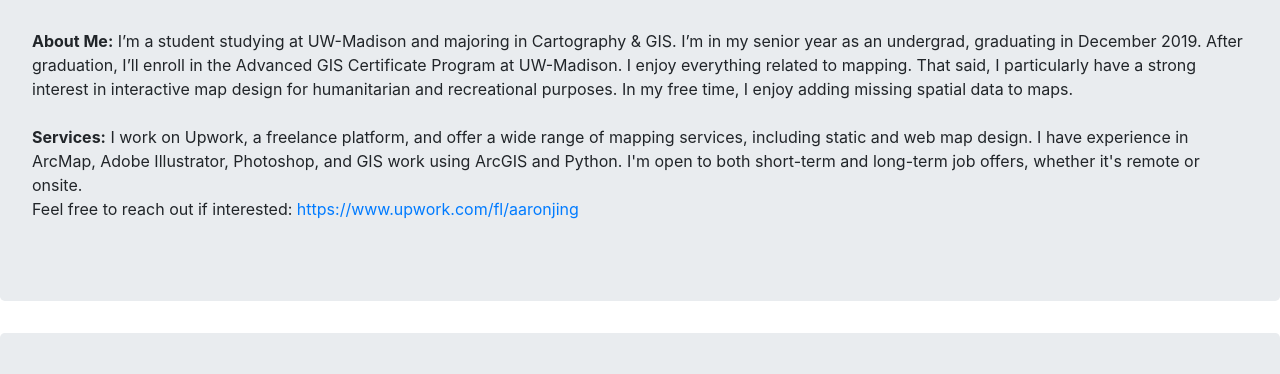
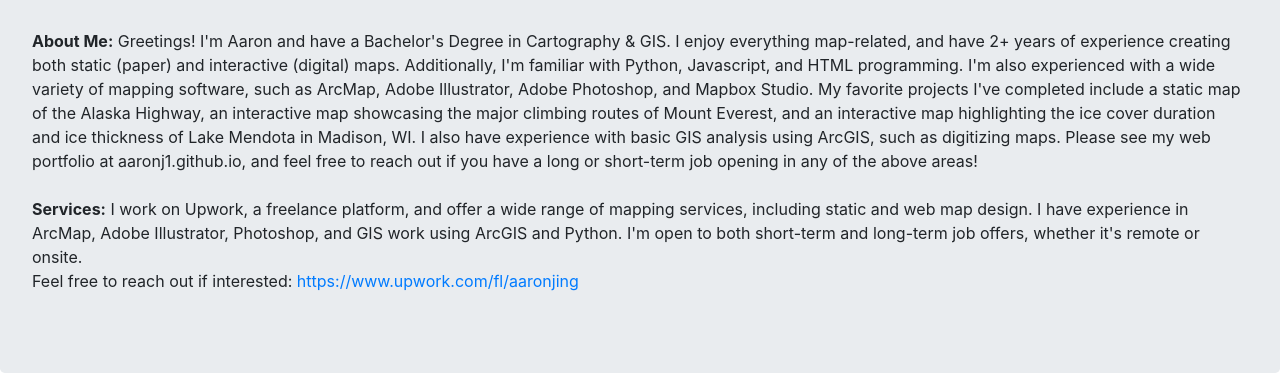
Before and after one commit to aaronj1/aaronj1.github.io, a plain HTML site: page index.html in a window 1280 px wide. Shown: the part 153-527 px from the top of the page. Drawn offline with nearby package versions, Linux system fonts and the light colour scheme.

Commit message:
Updated the About Me section

```diff
--- a/index.html
+++ b/index.html
@@ -35,10 +35,7 @@
         <h2>Aaron Jing | Cartographer, GIS Analyst, & Web Programmer</h2>
         <p>
             <br><b>About Me:</b>
-            I’m a student studying at UW-Madison and majoring in Cartography & GIS. I’m in my senior year as an undergrad,
-            graduating in December 2019. After graduation, I’ll enroll in the Advanced GIS Certificate Program at UW-Madison.
-            I enjoy everything related to mapping. That said, I particularly have a strong interest in interactive map design for
-            humanitarian and recreational purposes. In my free time, I enjoy adding missing spatial data to maps.
+Greetings! I'm Aaron and have a Bachelor's Degree in Cartography & GIS. I enjoy everything map-related, and have 2+ years of experience creating both static (paper) and interactive (digital) maps. Additionally, I'm familiar with Python, Javascript, and HTML programming. I'm also experienced with a wide variety of mapping software, such as ArcMap, Adobe Illustrator, Adobe Photoshop, and Mapbox Studio. My favorite projects I've completed include a static map of the Alaska Highway, an interactive map showcasing the major climbing routes of Mount Everest, and an interactive map highlighting the ice cover duration and ice thickness of Lake Mendota in Madison, WI. I also have experience with basic GIS analysis using ArcGIS, such as digitizing maps. Please see my web portfolio at aaronj1.github.io, and feel free to reach out if you have a long or short-term job opening in any of the above areas!
 
             <br><br><b>Services:</b>
             I work on Upwork, a freelance platform, and offer a wide range of mapping services, including static and web map design.
@@ -53,7 +50,7 @@
         <p2>
             <br><b>Contact Info:</b>
             <br>Aaron Jing
-            <br>ajing2@wisc.edu
+            <br>aaj9141@gmail.com
             <br>+1 (608)298-8107
             <br><br><b>Education:</b>
             <br><i style = "margin: 30px">Madison Area Technical College (Summer 2016-Fall 2017):</i>
@@ -69,7 +66,7 @@
             <br><i style = "margin: 30px">University of Wisconsin - Madison (Spring 2018-Present):</i>
             <p4 style="margin-top: 0; margin-left: 60px">
                 <i>Major: Cartography & GIS</i>
-                <br><i>Major GPA: 3.593</i>
+                <br><i>Major GPA: 3.867</i>
                 <br><i>Anticipated Graduation Date: December 15, 2019</i>
                 <br><b>Coursework in the major:</b>
                 <p5 style = "display: block; margin-left: 30px">
```
